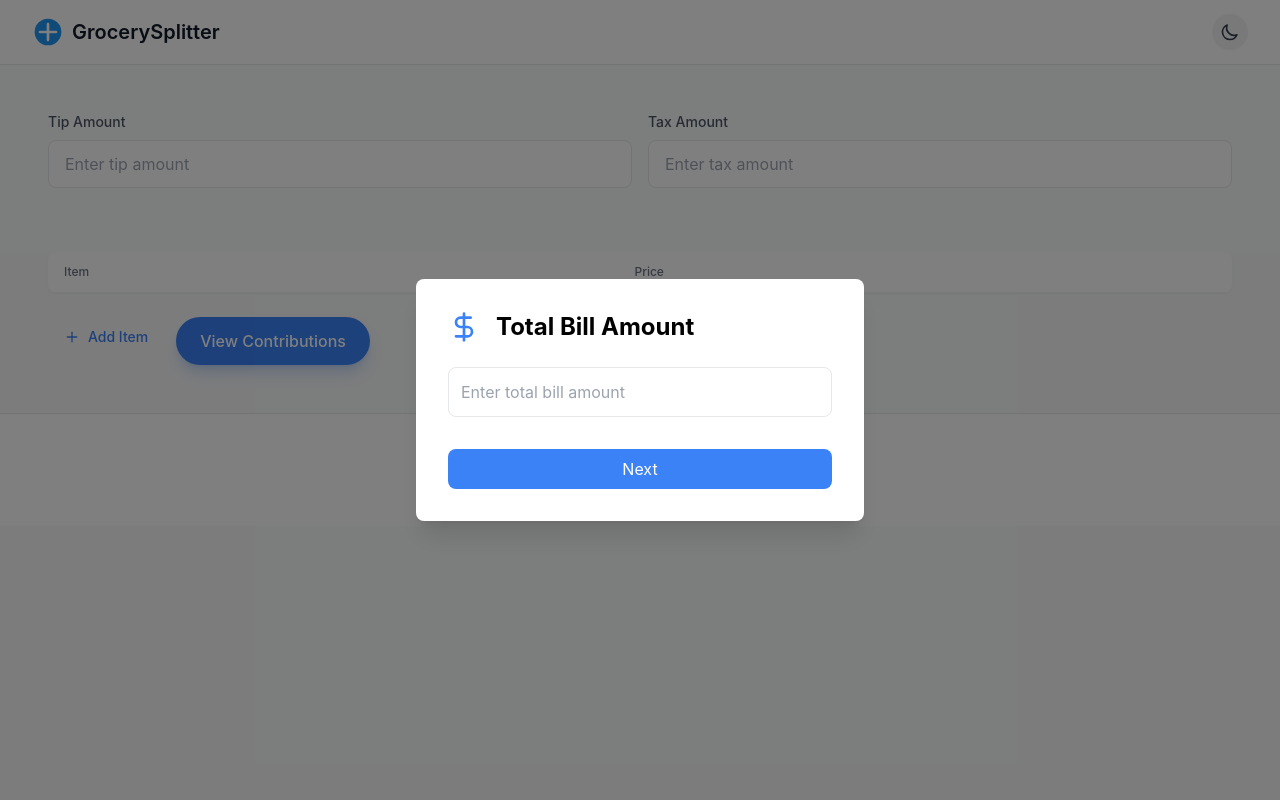
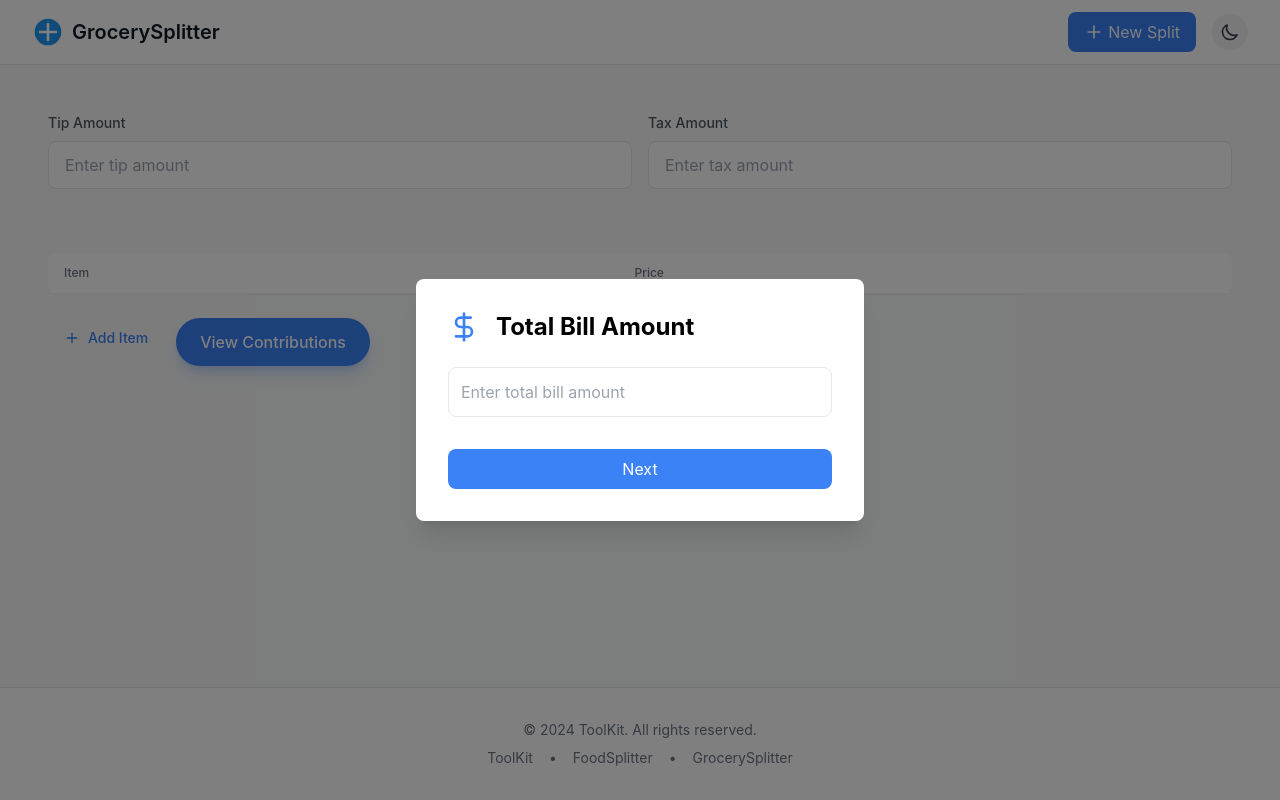
Before and after one commit to You2499/billsplitter, a React (Vite) app: page / in a window 1280 px wide. Built offline with nearby package versions, Linux system fonts and the light colour scheme.

Commit message:
Enhance App and AppLayout components: add reset functionality for food data, implement 'New Split' button in the layout, and improve modal visibility logic. Streamline props handling in AppLayout for better user experience.

```diff
--- a/src/App.tsx
+++ b/src/App.tsx
@@ -9,7 +9,7 @@ import { useFoodData } from './hooks/useFoodData';
 
 export default function App() {
   const [theme, setTheme] = useState<'light' | 'dark'>('light');
-  const { foodData, updateFoodData } = useFoodData();
+  const { foodData, updateFoodData, resetFoodData } = useFoodData();
   const [showSetupModal, setShowSetupModal] = useState(!foodData?.setupComplete);
 
   useEffect(() => {
@@ -35,9 +35,18 @@ export default function App() {
     });
   };
 
+  const handleNewSplit = () => {
+    resetFoodData();
+    setShowSetupModal(true);
+  };
+
   if (!foodData) {
     return (
-      <AppLayout theme={theme} onThemeToggle={toggleTheme}>
+      <AppLayout
+        theme={theme}
+        onThemeToggle={toggleTheme}
+        showNewSplit={false}
+      >
         <div className="flex items-center justify-center min-h-[60vh]">
           <div className="text-center">
             <h2 className="text-2xl font-semibold text-gray-900 dark:text-white mb-4">
@@ -59,7 +68,12 @@ export default function App() {
   }
 
   return (
-    <AppLayout theme={theme} onThemeToggle={toggleTheme}>
+    <AppLayout
+      theme={theme}
+      onThemeToggle={toggleTheme}
+      onNewSplit={handleNewSplit}
+      showNewSplit={true}
+    >
       <div className="space-y-8">
         <BillInputs
           tip={foodData.tip}
--- a/src/components/AppLayout.tsx
+++ b/src/components/AppLayout.tsx
@@ -1,15 +1,24 @@
 import { ReactNode } from 'react';
+import { Plus } from 'lucide-react';
 
 interface AppLayoutProps {
   children: ReactNode;
   theme: 'light' | 'dark';
   onThemeToggle: () => void;
+  onNewSplit?: () => void;
+  showNewSplit?: boolean;
 }
 
-export const AppLayout = ({ children, theme, onThemeToggle }: AppLayoutProps) => {
+export const AppLayout = ({
+  children,
+  theme,
+  onThemeToggle,
+  onNewSplit,
+  showNewSplit = false
+}: AppLayoutProps) => {
   return (
-    <div className={`min-h-screen bg-gray-50 dark:bg-gray-900 transition-colors duration-300 ${theme}`}>
-      <nav className="fixed top-0 left-0 right-0 z-50 bg-white dark:bg-gray-800 border-b border-gray-200 dark:border-gray-700">
+    <div className="min-h-screen flex flex-col bg-gray-50 dark:bg-gray-900 transition-colors duration-300">
+      <nav className="sticky top-0 z-50 bg-white dark:bg-gray-800 border-b border-gray-200 dark:border-gray-700">
         <div className="max-w-7xl mx-auto px-4 sm:px-6 lg:px-8">
           <div className="flex justify-between h-16">
             <div className="flex items-center">
@@ -18,7 +27,16 @@ export const AppLayout = ({ children, theme, onThemeToggle }: AppLayoutProps) =>
                 {window.location.hostname.includes('food') ? 'FoodSplitter' : 'GrocerySplitter'}
               </h1>
             </div>
-            <div className="flex items-center">
+            <div className="flex items-center space-x-4">
+              {showNewSplit && (
+                <button
+                  onClick={onNewSplit}
+                  className="flex items-center px-4 py-2 bg-blue-500 text-white rounded-lg hover:bg-blue-600 focus:ring-2 focus:ring-blue-500 focus:ring-offset-2 transition-colors"
+                >
+                  <Plus className="w-5 h-5 mr-1" />
+                  <span>New Split</span>
+                </button>
+              )}
               <button
                 onClick={onThemeToggle}
                 className="p-2 rounded-full bg-gray-100 dark:bg-gray-700 hover:bg-gray-200 dark:hover:bg-gray-600 transition-colors"
@@ -39,7 +57,7 @@ export const AppLayout = ({ children, theme, onThemeToggle }: AppLayoutProps) =>
         </div>
       </nav>
 
-      <main className="pt-16">
+      <main className="flex-grow">
         <div className="max-w-7xl mx-auto px-4 sm:px-6 lg:px-8 py-8">
           {children}
         </div>
```
